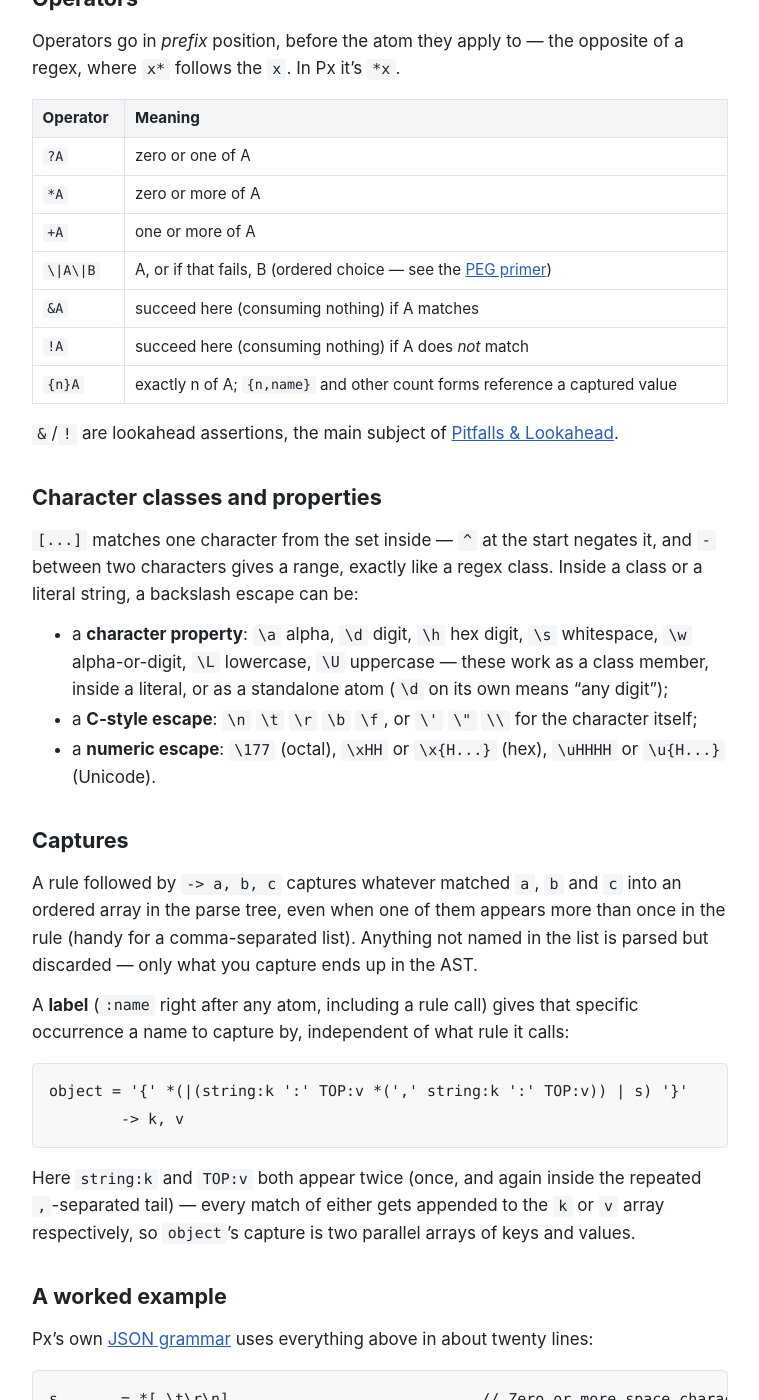
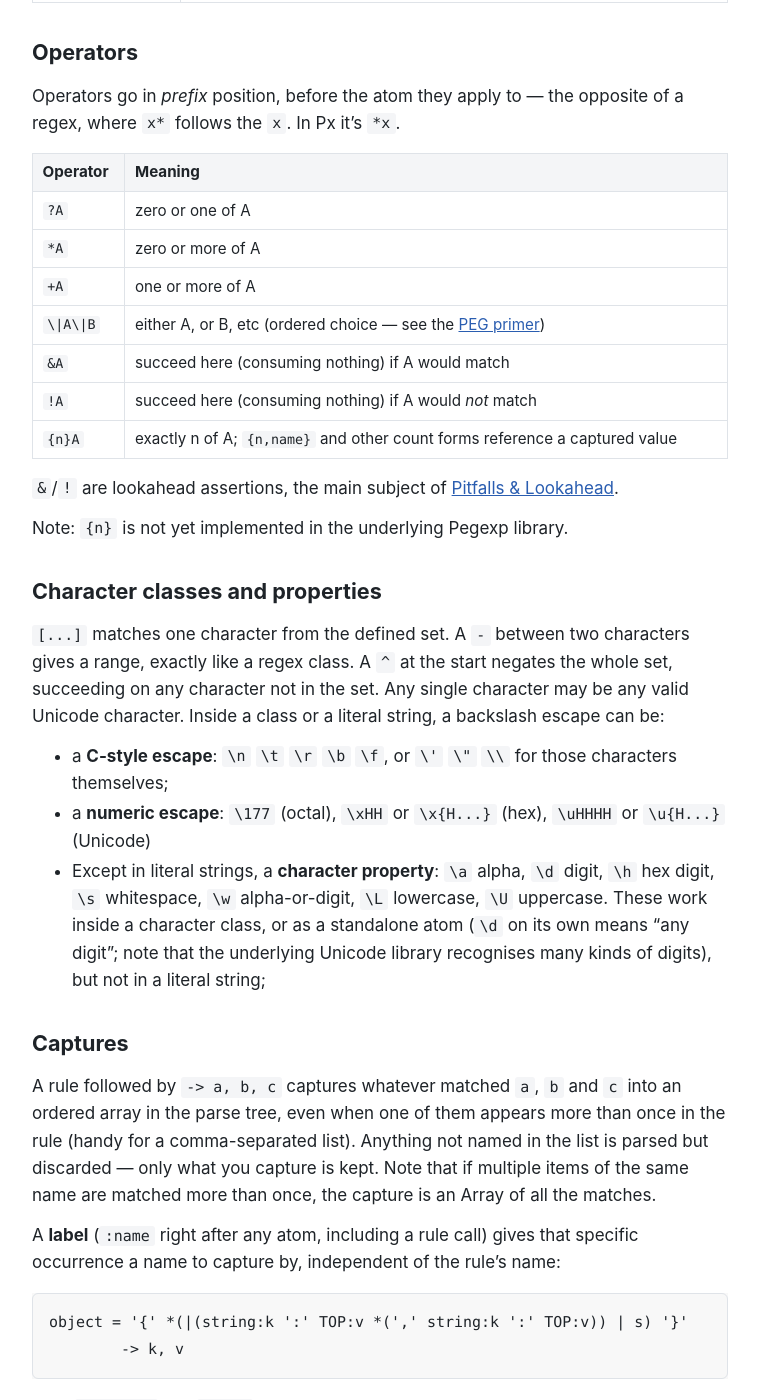
Before and after one commit to cjheath/px, a Jekyll site: the page built from language.md, in a window 1280 px wide and 1400 px high, scrolled down 1045 px. Shown: the whole window, without its empty margins (260-1019 px from the left). Built offline with Jekyll 4.4.1, drawn with Linux system fonts in a browser that asks for light colours; some of the changed text lies outside the part shown.

````diff
--- a/language.md
+++ b/language.md
@@ -5,7 +5,9 @@ description: Rules, atoms, operators, captures, and the (as scope.name) annotati
 ---
 
 A Px grammar is a sequence of rules. Each rule is a name, an `=`, a PEG expression,
-and an optional capture list, and is terminated by a blank line:
+and an optional capture list, and is terminated by a blank line. The capture list
+indicates which of the named items in the expression carry semantic content that
+should be made available to the calling program.
 
 ```
 rule_name =
@@ -47,38 +49,43 @@ of a regex, where `x*` follows the `x`. In Px it's `*x`.
 | `?A` | zero or one of A |
 | `*A` | zero or more of A |
 | `+A` | one or more of A |
-| `\|A\|B` | A, or if that fails, B (ordered choice &mdash; see the [PEG primer](peg-primer.html)) |
-| `&A` | succeed here (consuming nothing) if A matches |
-| `!A` | succeed here (consuming nothing) if A does *not* match |
+| `\|A\|B` | either A, or B, etc (ordered choice &mdash; see the [PEG primer](peg-primer.html)) |
+| `&A` | succeed here (consuming nothing) if A would match |
+| `!A` | succeed here (consuming nothing) if A would *not* match |
 | `{n}A` | exactly n of A; `{n,name}` and other count forms reference a captured value |
 
 `&`/`!` are lookahead assertions, the main subject of [Pitfalls &
 Lookahead](pitfalls.html).
 
+Note: `{n}` is not yet implemented in the underlying Pegexp library.
+
 ## Character classes and properties
 
-`[...]` matches one character from the set inside &mdash; `^` at the start negates it,
-and `-` between two characters gives a range, exactly like a regex class. Inside a
-class or a literal string, a backslash escape can be:
+`[...]` matches one character from the defined set.
+A `-` between two characters gives a range, exactly like a regex class.
+A `^` at the start negates the whole set, succeeding on any character not in the set.
+Any single character may be any valid Unicode character.
+Inside a class or a literal string, a backslash escape can be:
 
-- a **character property**: `\a` alpha, `\d` digit, `\h` hex digit, `\s` whitespace,
-  `\w` alpha-or-digit, `\L` lowercase, `\U` uppercase &mdash; these work as a class
-  member, inside a literal, or as a standalone atom (`\d` on its own means "any
-  digit");
-- a **C-style escape**: `\n` `\t` `\r` `\b` `\f`, or `\'` `\"` `\\` for the character
-  itself;
+- a **C-style escape**: `\n` `\t` `\r` `\b` `\f`, or `\'` `\"` `\\` for those characters
+  themselves;
 - a **numeric escape**: `\177` (octal), `\xHH` or `\x{H...}` (hex), `\uHHHH` or
-  `\u{H...}` (Unicode).
+  `\u{H...}` (Unicode)
+- Except in literal strings, a **character property**: `\a` alpha, `\d` digit, `\h` hex digit, `\s` whitespace,
+  `\w` alpha-or-digit, `\L` lowercase, `\U` uppercase. These work inside a character
+  class, or as a standalone atom (`\d` on its own means "any digit"; note that the
+  underlying Unicode library recognises many kinds of digits), but not in a literal string;
 
 ## Captures {#captures}
 
 A rule followed by `-> a, b, c` captures whatever matched `a`, `b` and `c` into an
 ordered array in the parse tree, even when one of them appears more than once in the
 rule (handy for a comma-separated list). Anything not named in the list is parsed but
-discarded &mdash; only what you capture ends up in the AST.
+discarded &mdash; only what you capture is kept. Note that if multiple items of the
+same name are matched more than once, the capture is an Array of all the matches.
 
 A **label** (`:name` right after any atom, including a rule call) gives that specific
-occurrence a name to capture by, independent of what rule it calls:
+occurrence a name to capture by, independent of the rule's name:
 
 ```
 object = '{' *(|(string:k ':' TOP:v *(',' string:k ':' TOP:v)) | s) '}'
@@ -120,6 +127,9 @@ with one of those, order doesn't matter *here*. `string`'s body is exactly the
 "unbounded repetition needs a stop condition" shape from
 [pitfalls.md](pitfalls.html#3-unbounded-repetition-needs-its-own-stop-condition):
 every iteration either takes a plain character that isn't `"`, `\` or a control
-character, or an `escape`, until the closing `"` ends it. See this grammar turned into
-a real parser on the [C++ generator](cpp-generator.html) page, and into a highlighter
-on the [syntax highlighting](textmate-generator.html) page.
+character, or an `escape`, until the closing `"` ends it. The syntax for numeric
+character escapes is derived from Unicode 2 (which uses two 16-bit surrogate characters
+to encode a larger set), so it differs from Px's native grammar.
+
+See this grammar turned into a real parser on the [C++ generator](cpp-generator.html)
+page, and into a highlighter on the [syntax highlighting](textmate-generator.html) page.
````
Also changed, not shown: other parts of language.md (+1 -1 lines), cpp-generator.md (+15 -13 lines), index.md (+8 -5 lines), peg-primer.md (+30 -22 lines), railroad-generator.md (+1 -1 lines).
